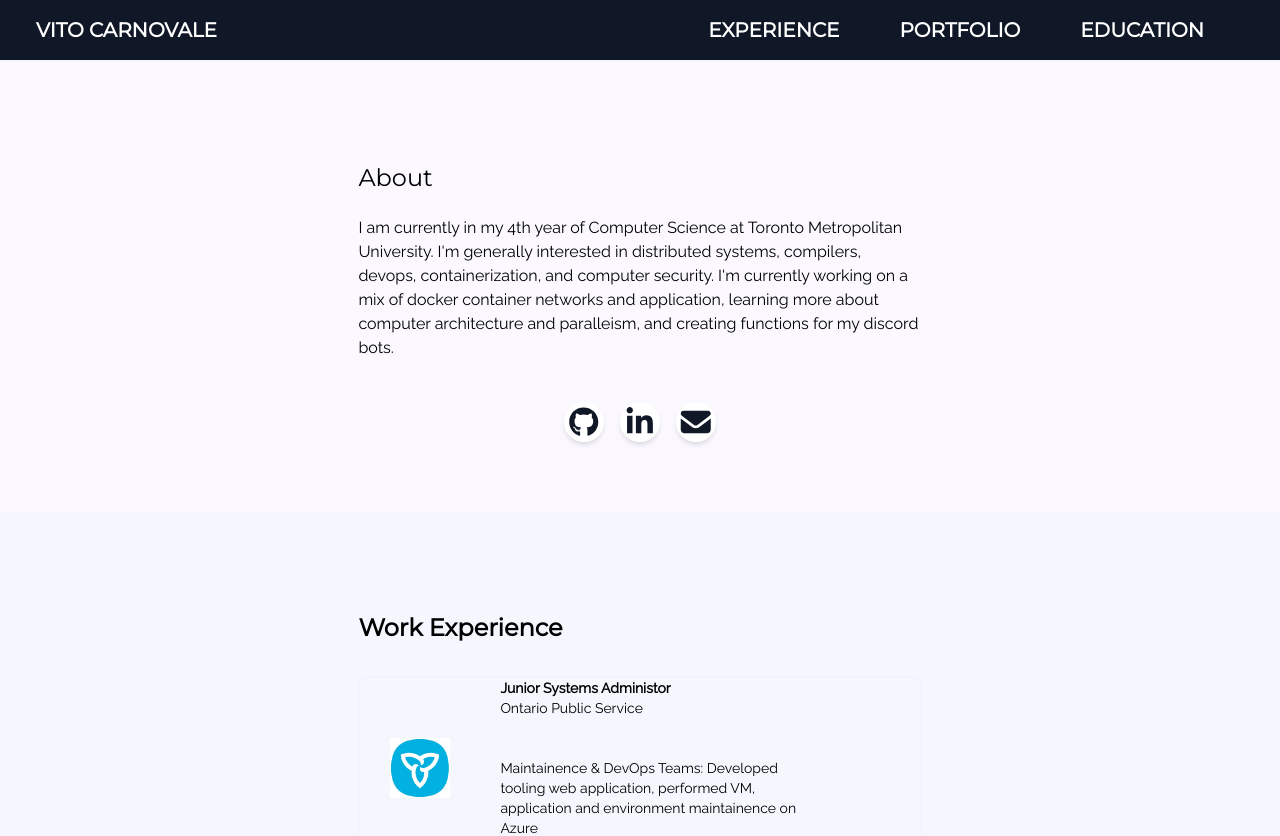
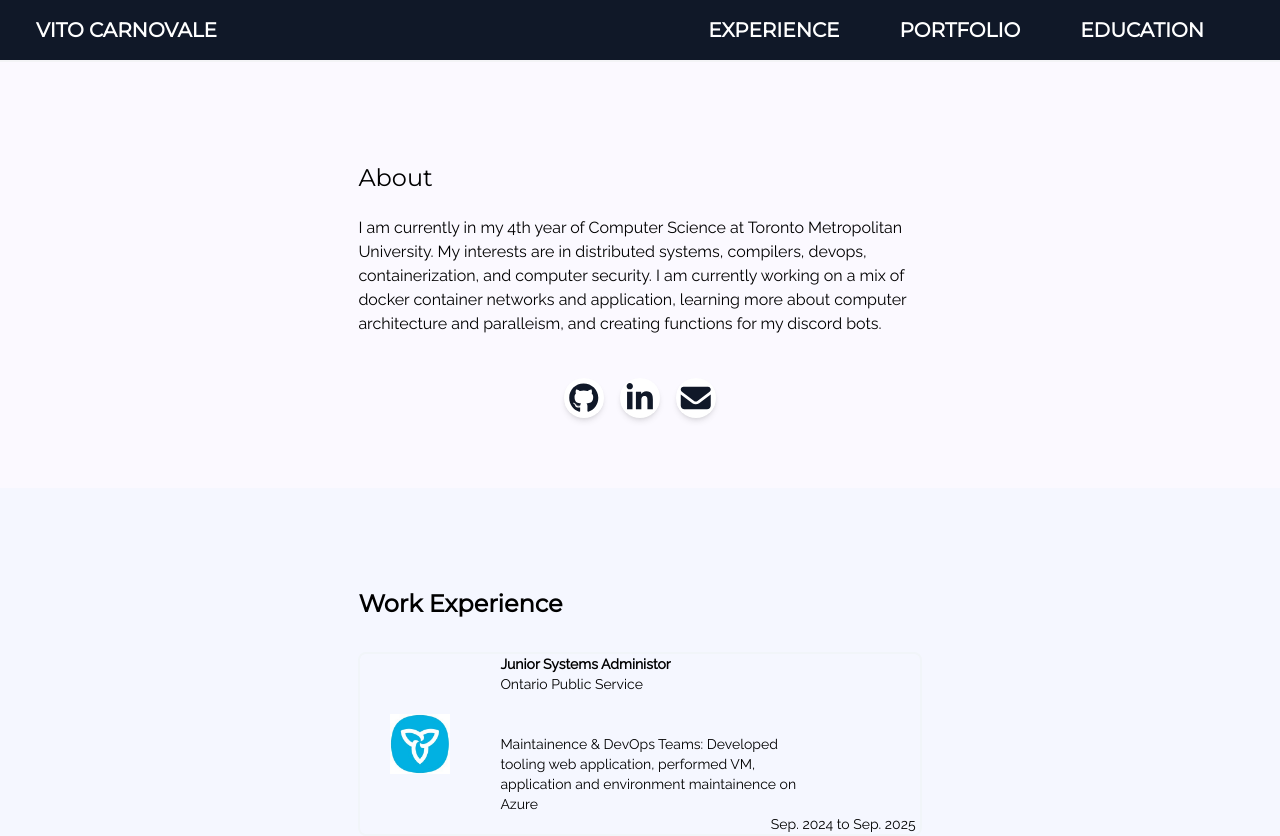
Before and after one commit to vcarnovale/personal-website, a React (Vite) app in the folder personalwebsite/: page / in a window 1280 px wide. Shown: the top 836 px of the page. Built offline with nearby package versions, Linux system fonts and the light colour scheme.

Commit message:
Updated about me

```diff
--- a/personalwebsite/src/App.tsx
+++ b/personalwebsite/src/App.tsx
@@ -22,9 +22,10 @@ function App() {
      {/* About */}
       <Section idname='about' data=<>
       <h1 className='font-montserrat text-2xl pb-[20px]'>About</h1>
-      <p >I am currently in my 4th year of Computer Science at Toronto Metropolitan University.
-        I'm generally interested in distributed systems, compilers, devops, containerization, and computer security.
-        I'm currently working on a mix of docker container networks and application, learning more about computer architecture and paralleism, and creating functions for my discord bots.
+      <p>
+        I am currently in my 4th year of Computer Science at Toronto Metropolitan University.
+        My interests are in distributed systems, compilers, devops, containerization, and computer security.
+        I am currently working on a mix of docker container networks and application, learning more about computer architecture and paralleism, and creating functions for my discord bots.
       </p>
 
       <div className="pt-[40px] w-full h-auto py-8 flex items-center justify-center gap-4 flex-wrap">
```
